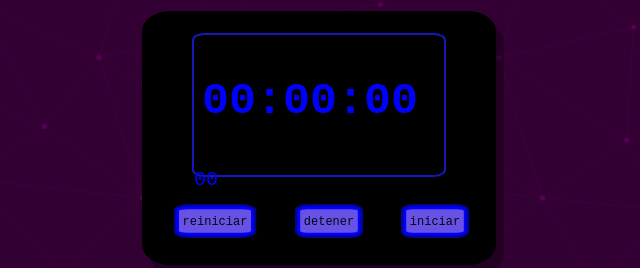
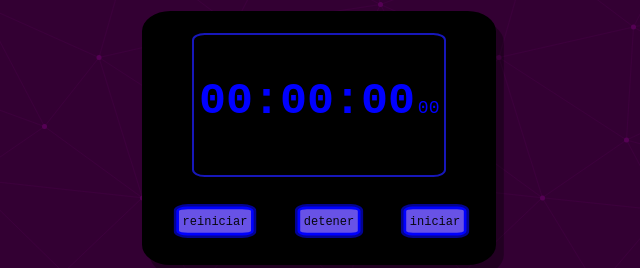
Before and after one commit to Neu-06/chronometer, a plain HTML site: page cronometro.html in a window 1280 px wide. Shown: the part 242-510 px from the top of the page, 321-961 px from the left. Drawn offline with Linux system fonts and the light colour scheme.

Commit message:
Update cronometro.html

```diff
--- a/cronometro.html
+++ b/cronometro.html
@@ -73,14 +73,14 @@
       color: blue;
       font-size: 45px;
       display: inline-block;
-      padding: 4px 0 4px 8px;
+      padding: 4px 0 4px 5px;
     }
 
     .msg {
       color: blue;
-      font-size: 20px;
+      font-size: 18px;
       padding: 0;
-      display: inline;
+      margin-left: -5px;
     }
   </style>
 </head>
```
